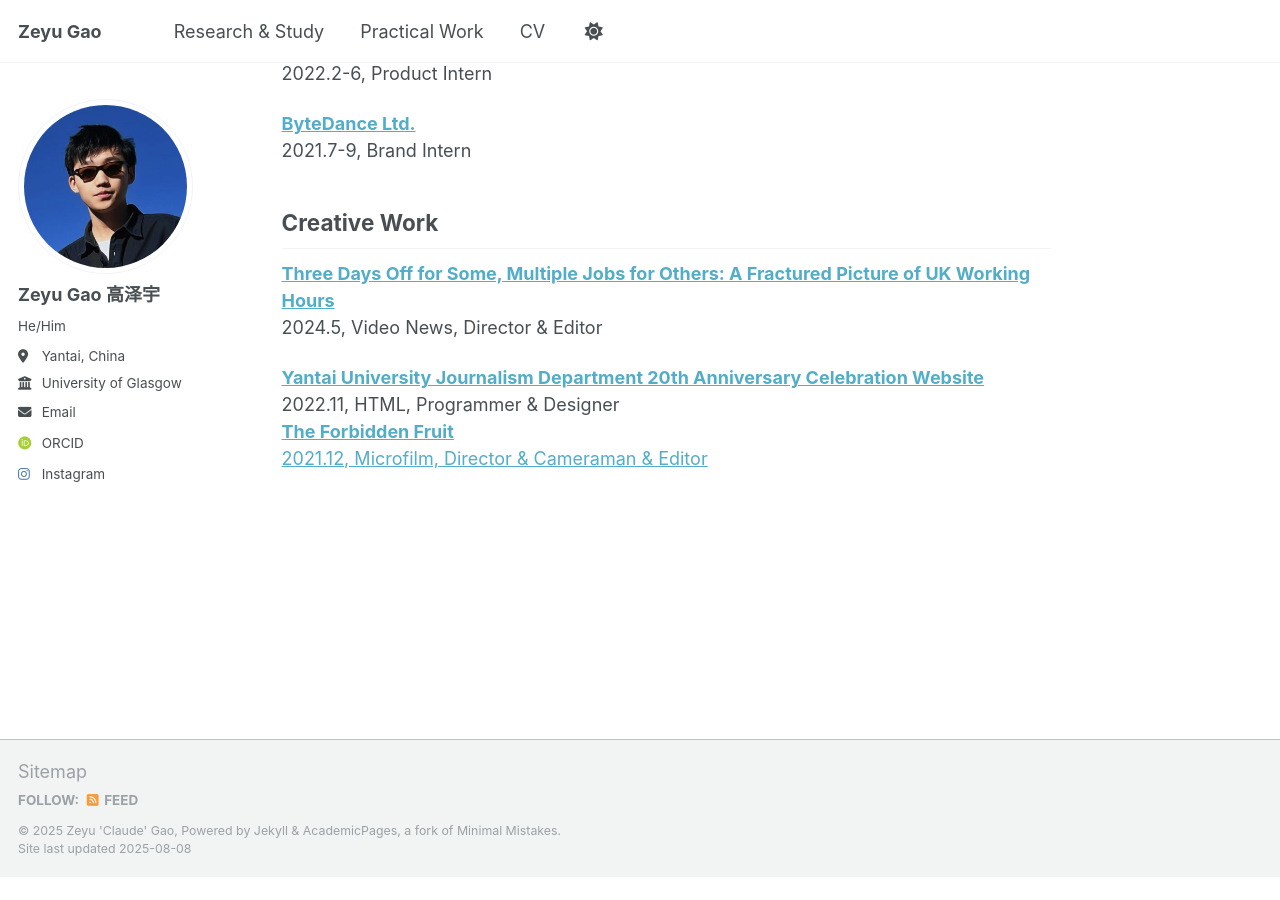
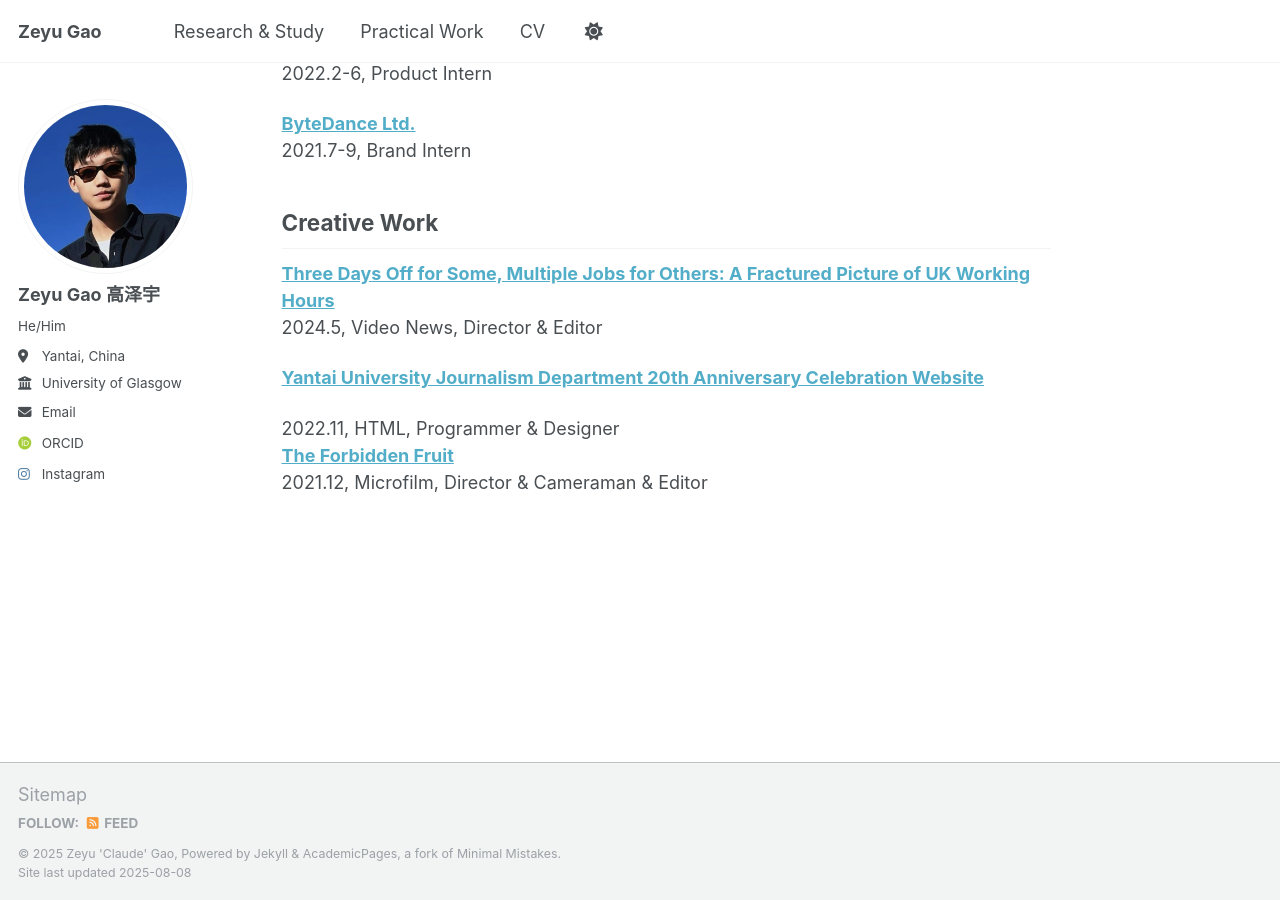
Before and after one commit to ClaudeGao01/ClaudeGao01.github.io, a Jekyll site: the page built from _portfolio/practice.md, in a window 1280 px wide and 900 px high, scrolled down 539 px. Built offline with Jekyll 4.4.1, drawn with Linux system fonts in a browser that asks for light colours; some web fonts are replaced; a script that is not in the unit is left out; before the commit the page ends 1416 px from its top, so only the background shows below that.

```diff
--- a/_portfolio/practice.md
+++ b/_portfolio/practice.md
@@ -26,6 +26,7 @@ Creative Work
 2024.5, Video News, Director & Editor
 
 <a href="https://sportclass2022.github.io/%E9%A6%96%E9%A1%B5.html">**Yantai University Journalism Department 20th Anniversary Celebration Website**</a>
+
 2022.11, HTML, Programmer & Designer
-<a href="https://www.youtube.com/watch?v=vgI8NNoEids&t=76s">**The Forbidden Fruit**
+<a href="https://www.youtube.com/watch?v=vgI8NNoEids&t=76s">**The Forbidden Fruit**</a>
 2021.12, Microfilm, Director & Cameraman & Editor
```
